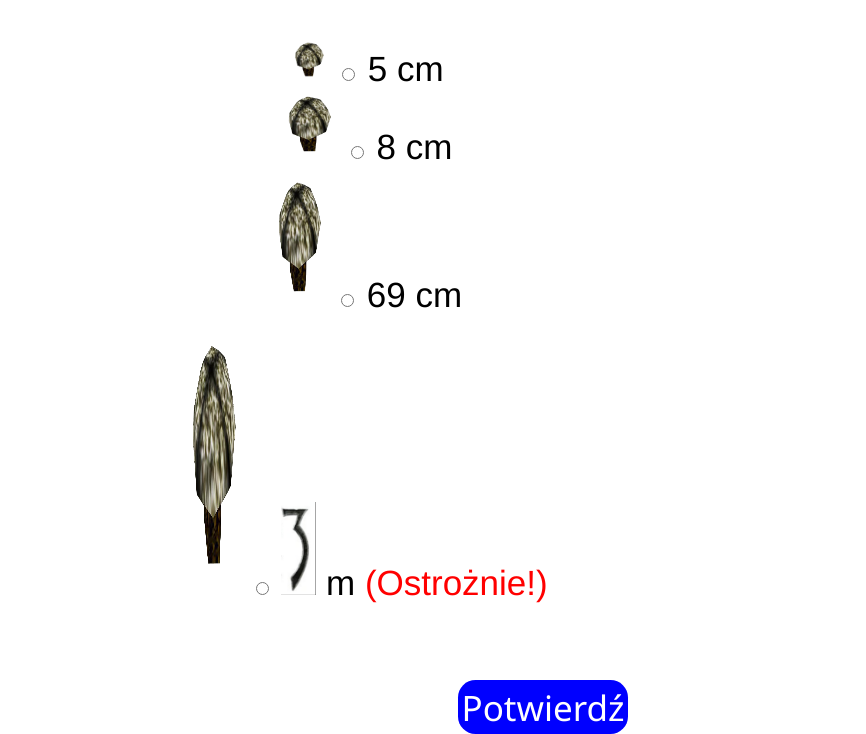
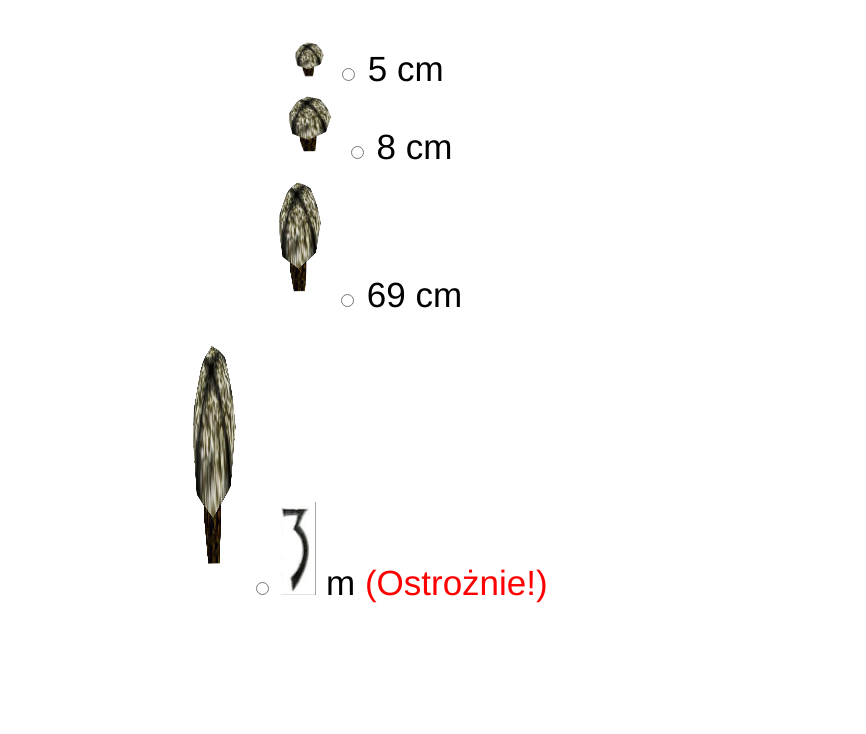
Before and after one commit to Fistaszeq/Piekielnik, a plain HTML site: page index.html in a window 1280 px wide. Shown: the part 255-989 px from the top of the page, without its empty margins (272-1138 px from the left). After the commit the page ends 938 px from the top, so only its background shows below. Drawn offline with Linux system fonts and the light colour scheme.

Commit message:
Update index.html

```diff
--- a/index.html
+++ b/index.html
@@ -65,7 +65,7 @@
 
         <span id="span" style="color:red; font-weight:100;">(Ostrożnie!)</span>
     <br><br><br>
-    <a class="button" href="https://Pornhub.com">Potwierdź</a>
+<!--     <a class="button" href="https://Pornhub.com">Potwierdź</a> -->
 </span>
 </form>
 </body>
```
